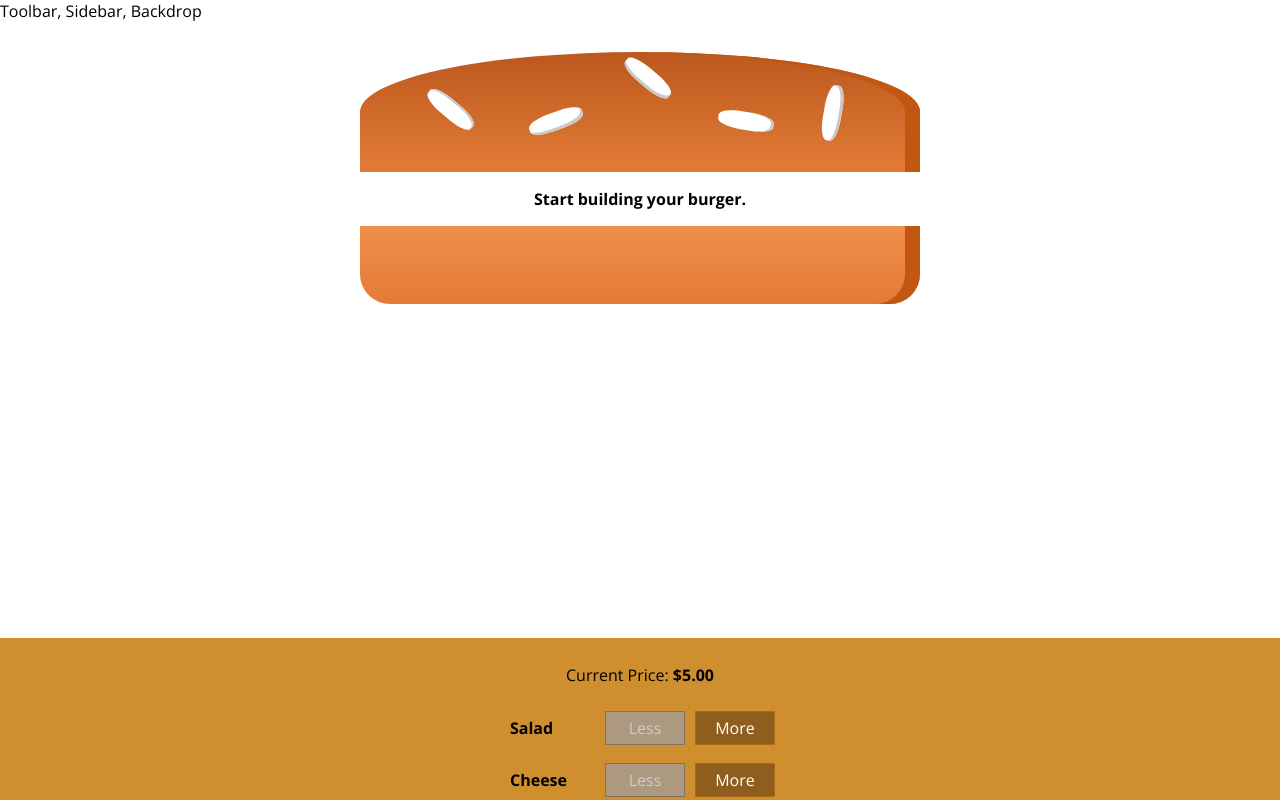
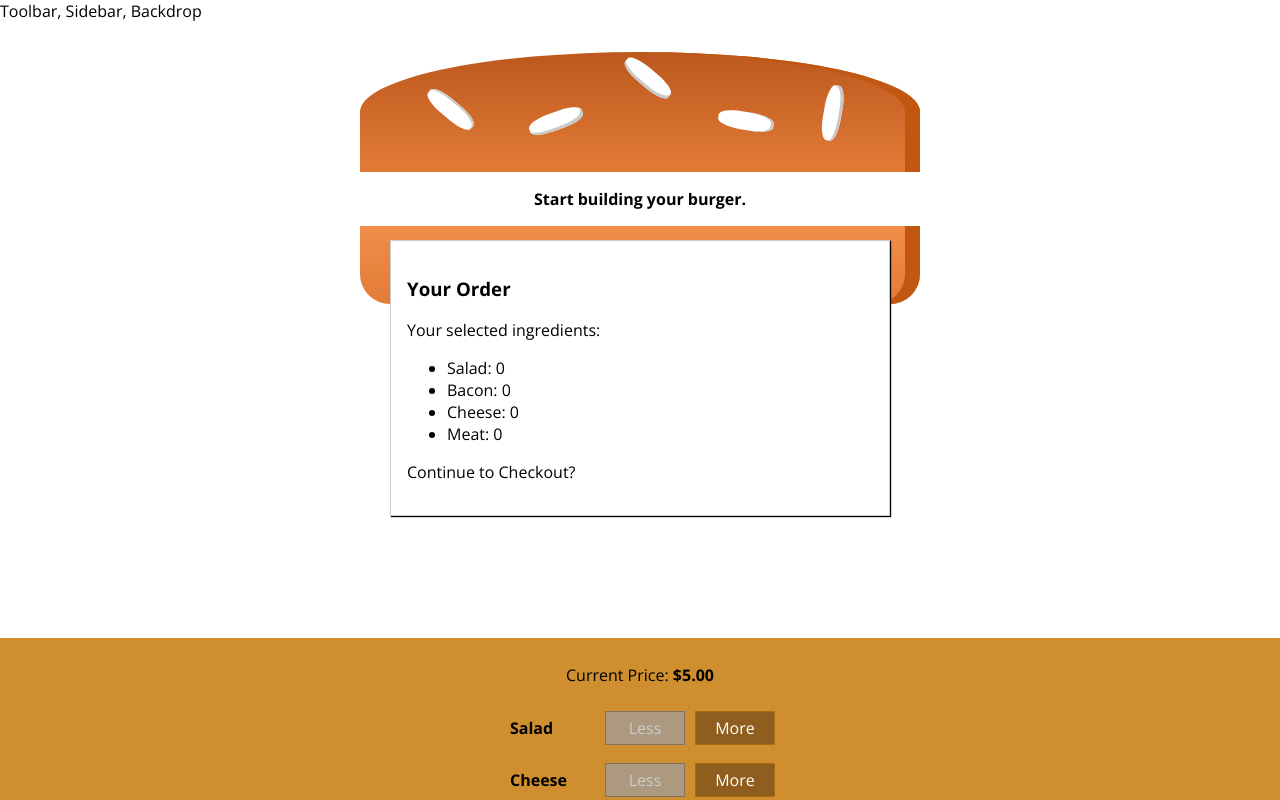
Before and after one commit to olaassem/burgerbuilder, a React app: page / in a window 1280 px wide. Shown: the top 800 px of the page. Built offline with nearby package versions, Linux system fonts and the light colour scheme.

Commit message:
creates order summary modal

```diff
--- /dev/null
+++ b/src/components/Burger/OrderSummary/OrderSummary.js
@@ -0,0 +1,27 @@
+import React from 'react';
+
+import Aux from '../../../hoc/Aux';
+
+const orderSummary = (props) => {
+    const ingredientSummary = Object.keys(props.ingredients)
+        .map(igKey => {
+            return (
+                <li key={igKey}>
+                    <span style={{textTransform: 'capitalize'}}>
+                        {igKey}</span>: {props.ingredients[igKey]}
+                </li>
+            )
+        });
+    return (
+        <Aux>
+            <h3>Your Order</h3>
+            <p>Your selected ingredients:</p>
+            <ul>
+                {ingredientSummary}
+            </ul>
+            <p>Continue to Checkout?</p>
+        </Aux>
+    )
+};
+
+export default orderSummary;
--- /dev/null
+++ b/src/components/UI/Modal/Modal.css
@@ -0,0 +1,20 @@
+.Modal {
+    position: fixed;
+    z-index: 500;
+    background-color: white;
+    width: 70%;
+    border: 1px solid #ccc;
+    box-shadow: 1px 1px 1px black;
+    padding: 16px;
+    left: 15%;
+    top: 30%;
+    box-sizing: border-box;
+    transition: all 0.3s ease-out;
+}
+
+@media (min-width: 600px) {
+    .Modal {
+        width: 500px;
+        left: calc(50% - 250px);
+    }
+}
--- a/src/components/UI/Modal/Modal.js
+++ b/src/components/UI/Modal/Modal.js
@@ -0,0 +1,12 @@
+import React from 'react';
+
+import classes from './Modal.css';
+
+const modal = (props) => (
+    <div className={classes.Modal}>
+        {props.children}
+    </div>
+);
+
+
+export default modal;
--- a/src/containers/BurgerBuilder.js
+++ b/src/containers/BurgerBuilder.js
@@ -3,6 +3,8 @@
 import Aux from '../hoc/Aux';
 import Burger from '../components/Burger/Burger';
 import BuildControls from '../components/Burger/BuildControls/BuildControls';
+import Modal from '../components/UI/Modal/Modal';
+import OrderSummary from '../components/Burger/OrderSummary/OrderSummary';
 
 
 const INGREDIENT_PRICES = {
@@ -91,6 +93,9 @@
 
         return (      // then return something
             <Aux>
+                <Modal>
+                    <OrderSummary ingredients={this.state.ingredients}/>
+                </Modal>
                 <Burger
                     ingredients={this.state.ingredients}
                 />
```
Also changed, not shown: src/components/Burger/OrderSummary/OrderSummary.css (added).
